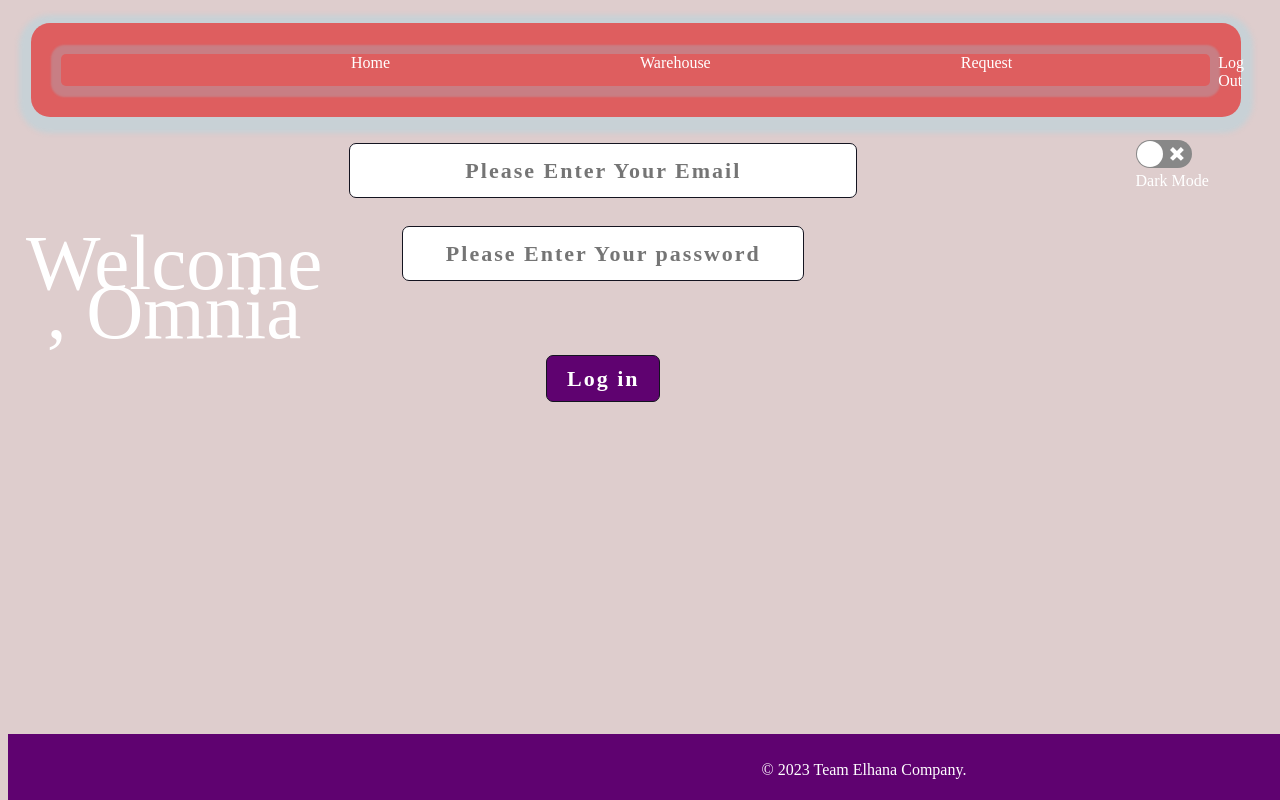
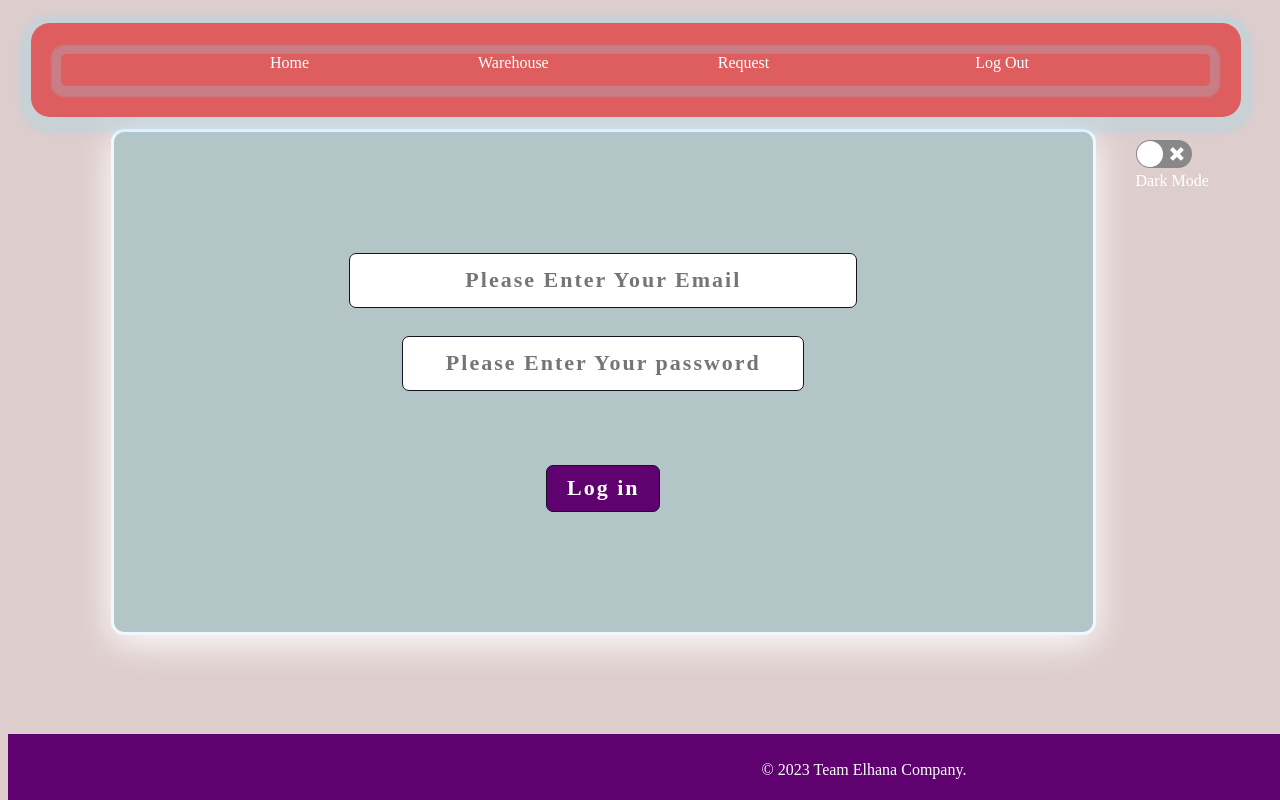
Before and after one commit to Omnia-Arafat/Edaraa-Dashboard, a React (Create React App) app in the folder client/: page / in a window 1280 px wide. Built offline with nearby package versions, Linux system fonts and the light colour scheme; no server answers.

Commit message:
front end corrected

```diff
--- a/client/src/components/pages/Log_in.js
+++ b/client/src/components/pages/Log_in.js
@@ -6,7 +6,6 @@ const log_in = () => {
   return (
     <div>
     <div class="container">
-    <h1 id="welcome-text">Welcome , Omnia</h1>
     <div class="main-content">
       <input type="email" id="email" placeholder="Please Enter Your Email" />
       <input
--- a/client/src/styles/Header.css
+++ b/client/src/styles/Header.css
@@ -104,13 +104,15 @@ height: 4%;
 
 #nav-list li{
     cursor: pointer;
-    margin-left: 250px;
+    margin-left: 169px;
 
 }
 #nav-list li:hover,#nav-list li:active{
-border: 3px solid var(--red-color);
-border-radius: 30px;
-padding: 2px;
+    border: 2px solid var(--red-color);
+    border-radius: 30px;
+    padding: 3px;
+      padding-bottom: 3px;
+    padding-bottom: 20px;
 }
 
 .active {
--- a/client/src/styles/Request_card.css
+++ b/client/src/styles/Request_card.css
@@ -1,6 +1,6 @@
 #request_card_cont{
 
-    width: 1142px;
+    width: 73%;
     height: 346px;
     background-color: var(--gray-color);
     margin: 10%;
--- a/client/src/styles/Warehouse_info.css
+++ b/client/src/styles/Warehouse_info.css
@@ -76,7 +76,7 @@ align-items: center;
     font-size: 31px;
     display: inline-block;
 box-sizing: border-box;
-width: 23%;
+width: 20%;
 border-radius: 4px;
 border: 1px solid white;
 padding: 10px 15px;
@@ -91,6 +91,7 @@ height: 70px;
     float: right;
 margin-top: 114px;
 margin-right: 126px;
+font-size: 19px;
   }
 
   #request_product_form label {
--- a/client/src/styles/Warehouse_list.css
+++ b/client/src/styles/Warehouse_list.css
@@ -1,6 +1,10 @@
 #warehouse_list{
-    margin: 40px;
-    display: flex;
-    justify-content: center;
-    align-items: center;
-    flex-wrap: wrap;}
+    margin: 3px;
+    margin-top: 3px;
+  display: flex;
+  justify-content: center;
+  align-items: center;
+  flex-wrap: wrap;
+  margin-top: 82px;
+
+  }
--- a/client/src/styles/log_in.css
+++ b/client/src/styles/log_in.css
@@ -12,12 +12,14 @@ font-family: var(--font-name);
 color: white;
 }
 
-#welcome-text{
+/* #welcome-text{
 
     text-align: center;
     font-size: 79px;
     color: var(--blue-color);
-}
+} */
+
+
 
 .container{
 
@@ -40,6 +42,11 @@ margin: 5%;
     flex-direction: column;
     margin: 40px;
     width: auto;
+    background-color: var(--gray-color);
+border: 3px aliceblue solid;
+border-radius: 13px;
+box-shadow: 0px 8px 37px var(--blue-color);
+padding: 10%;
   }
 
 
```
